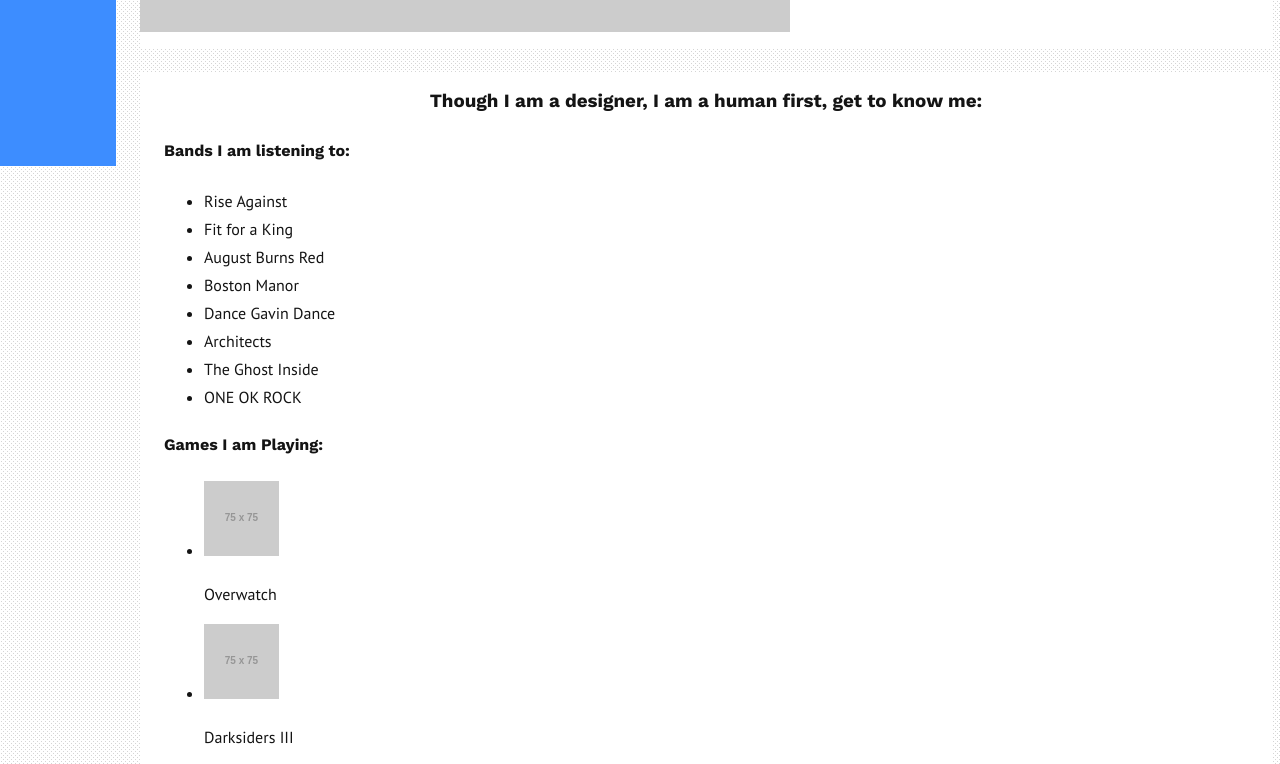
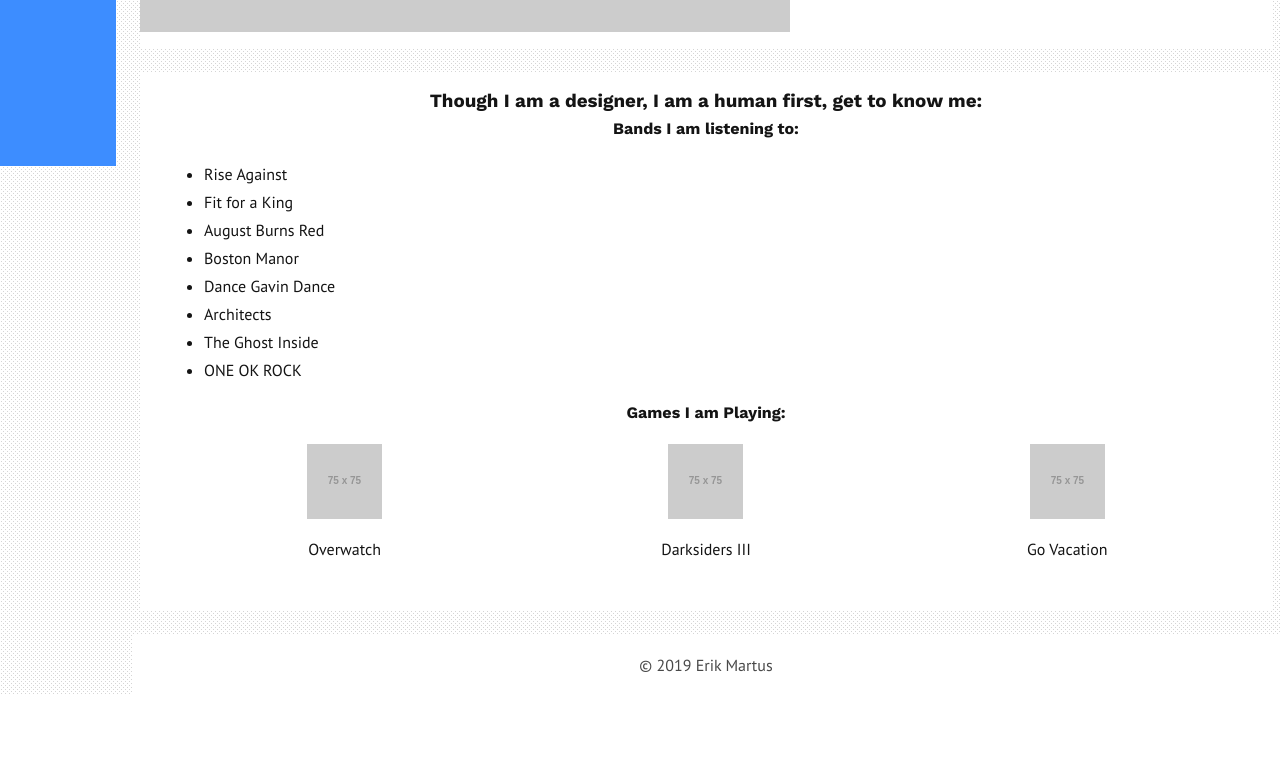
Before and after one commit to Erik-Martus/idm222-ekm66, a plain HTML site: page about.html in a window 1280 px wide. Shown: the part 634-1398 px from the top of the page. After the commit the page ends 1329 px from the top, so only its background shows below. Drawn offline with Linux system fonts and the light colour scheme; placeholder pictures from the web are drawn by us; a web font is replaced by a local one.

Commit message:
Update to styling
Continued styling pages at break points

```diff
--- a/css/master.css
+++ b/css/master.css
@@ -144,6 +144,11 @@
 
 h1, h2, h3, h4, h5, h6 {
   font-family: var(--headings);
+}
+
+h4 {
+  text-align: center;
+  margin: 0 0 1rem;
 }
 
 a {
@@ -441,6 +446,23 @@
   grid-area: button;
 }
 
+#games {
+  list-style: none;
+  display: grid;
+  grid-template-columns: 1fr 1fr 1fr;
+  padding: 0;
+}
+
+#games li {
+  display: flex;
+  flex-direction: column;
+  align-items: center;
+}
+
+#games img {
+  width: 75px;
+}
+
 /* Gallery */
 #gallery video {
   width: 100%;
```
